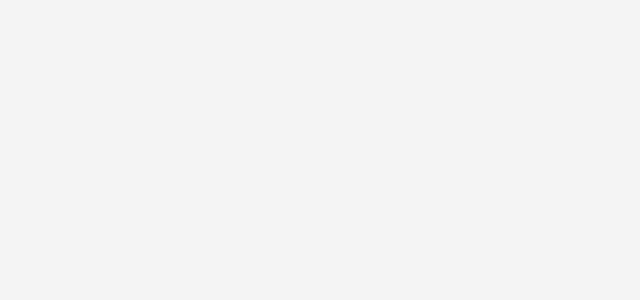
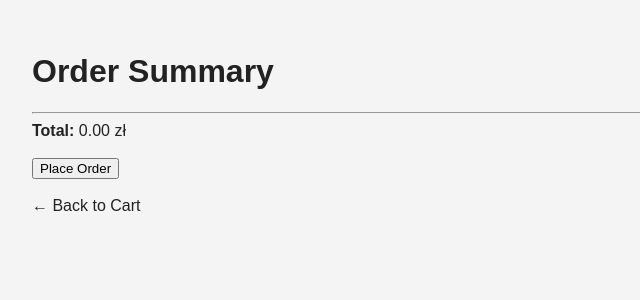
Before and after one commit to lbmrytskv/task-shop, a React (Vite) app: page /summary in a window 1280 px wide. Before the commit this address had no page. Shown: the top 300 px of the page, without its empty margins (0-640 px from the left). Built offline with nearby package versions, Linux system fonts and the light colour scheme.

Commit message:
created SummaryPage

```diff
--- a/src/App.tsx
+++ b/src/App.tsx
@@ -1,8 +1,9 @@
-// src/App.tsx
+
 import { BrowserRouter, Routes, Route } from 'react-router-dom';
 import ProductListPage from './pages/ProductListPage';
 import { CartProvider } from './context/CartContext';
 import CartPage from './pages/CartPage';
+import SummaryPage from './pages/SummaryPage';
 
 function App() {
   return (
@@ -11,7 +12,7 @@ function App() {
         <Routes>
           <Route path="/" element={<ProductListPage />} />
           <Route path="/cart" element={<CartPage />} />
-          {/* CartPage, SummaryPage — додамо пізніше */}
+          <Route path="/summary" element={<SummaryPage />} />
         </Routes>
       </BrowserRouter>
     </CartProvider>
--- a/src/pages/CartPage.tsx
+++ b/src/pages/CartPage.tsx
@@ -39,6 +39,9 @@ const CartPage = () => {
       )}
       <hr />
       <div><strong>Total:</strong> {total.toFixed(2)} zł</div>
+      <br />
+<button onClick={() => window.location.href = '/summary'}>Proceed to Summary</button>
+<br /><br />
     </div>
   );
 };
--- /dev/null
+++ b/src/pages/SummaryPage.tsx
@@ -0,0 +1,49 @@
+
+import { useCart } from '../context/CartContext';
+import { useNavigate, Link } from 'react-router-dom';
+
+const SummaryPage = () => {
+  const { state, dispatch } = useCart();
+  const navigate = useNavigate();
+
+  const total = state.items.reduce(
+    (sum, item) =>
+      sum + item.quantity * (item.price.main + item.price.fractional / 100),
+    0
+  );
+
+  const handlePlaceOrder = () => {
+
+    localStorage.setItem('order', JSON.stringify(state.items));
+    localStorage.setItem('orderTotal', total.toFixed(2));
+
+    // Redirect to static confirmation page
+    window.location.href = '/confirmation.html';
+  };
+
+  return (
+    <div style={{ padding: '2rem' }}>
+      <h1>Order Summary</h1>
+      <ul style={{ listStyle: 'none', padding: 0 }}>
+        {state.items.map(item => (
+          <li key={item.id} style={{ marginBottom: '1rem' }}>
+            <div><strong>{item.name}</strong></div>
+            <div>Quantity: {item.quantity}</div>
+            <div>Price: {item.price.main},{item.price.fractional.toString().padStart(2, '0')} zł</div>
+            <div>
+              Subtotal: {(item.quantity * (item.price.main + item.price.fractional / 100)).toFixed(2)} zł
+            </div>
+          </li>
+        ))}
+      </ul>
+      <hr />
+      <div><strong>Total:</strong> {total.toFixed(2)} zł</div>
+      <br />
+      <button onClick={handlePlaceOrder}>Place Order</button>
+      <br /><br />
+      <Link to="/cart">← Back to Cart</Link>
+    </div>
+  );
+};
+
+export default SummaryPage;
```
